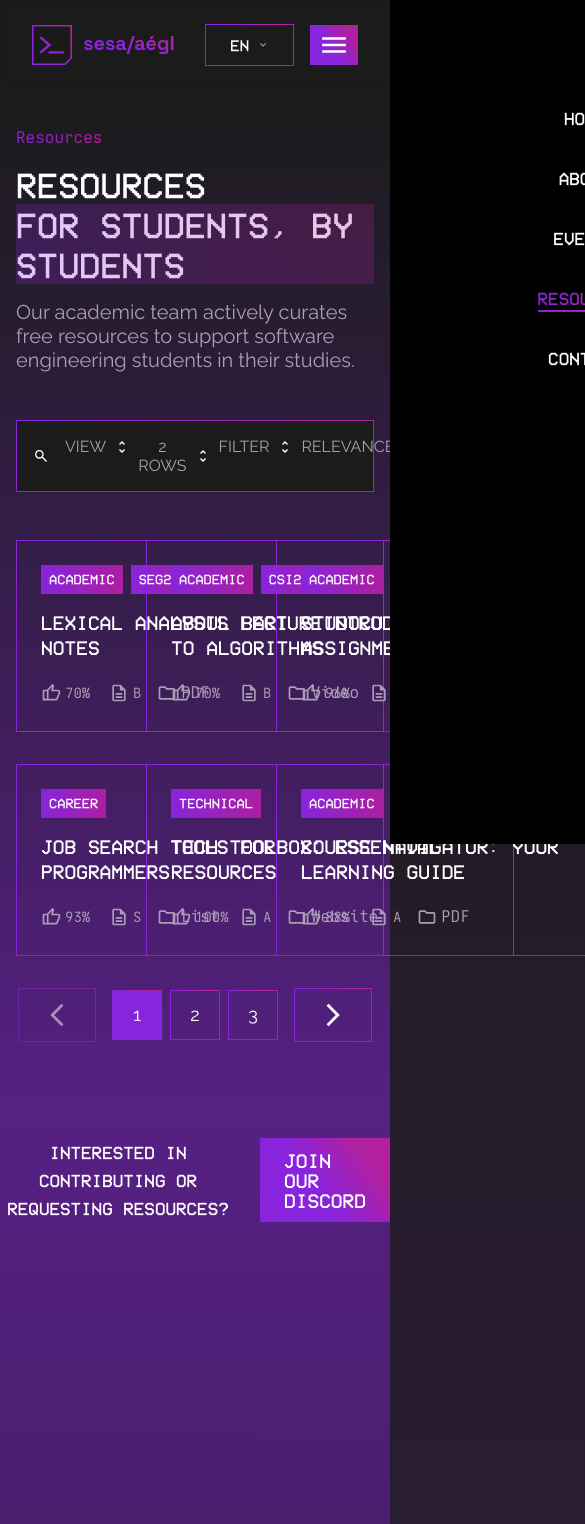
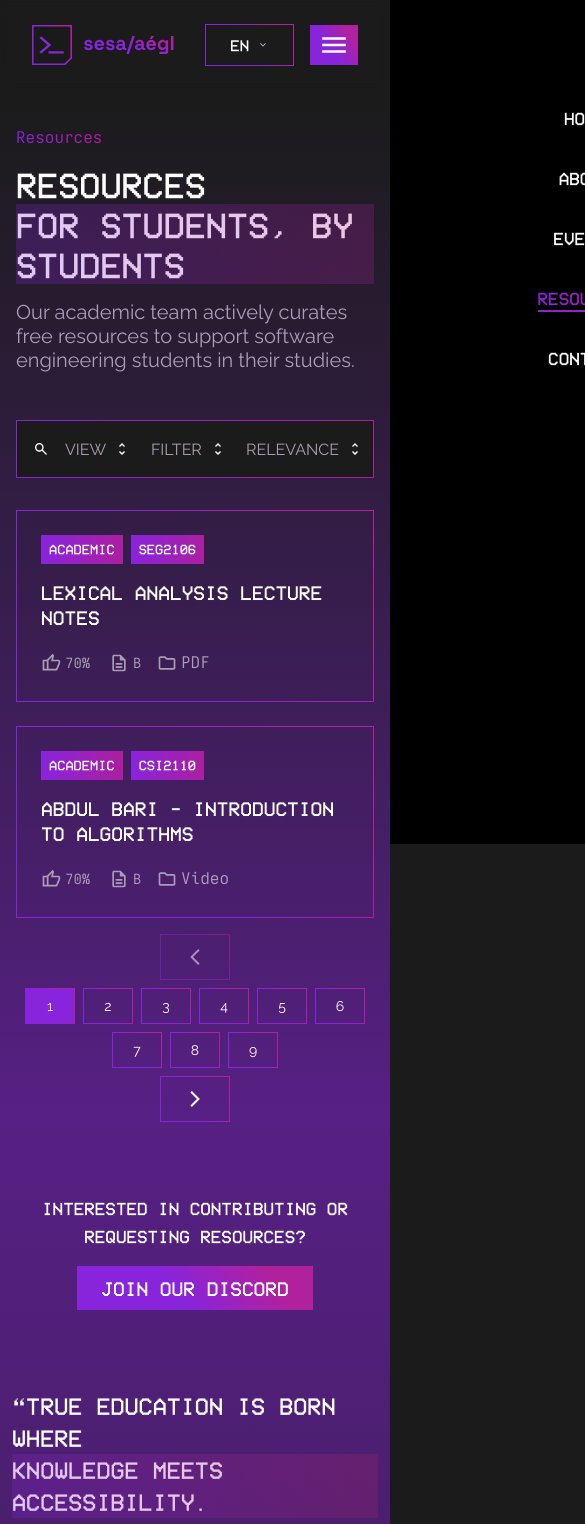
Before and after one commit to 8x5y1a/sesa-website, a Next.js app: page /en/ResourcesPage in a window 390 px wide. Shown: the top 1524 px of the page, 585 px wide, since content can reach past the window. Built offline with nearby package versions, Linux system fonts and the light colour scheme; grey boxes are pictures that could not be loaded.

Commit message:
83 make resources page mobile friendly (#91)
* Resource browse section mobile init

* Most of resource page now mobile friendly, some small changes to navbar and layout.tsx

* Finalized styling

* Removed unused pageSize variable

* Resolving some of copilots reviews

```diff
--- a/i18n/en.json
+++ b/i18n/en.json
@@ -132,7 +132,7 @@
         "contributing_heading": "Interested in contributing or requesting resources?",
         "btn_join_discord": "Join Our Discord",
         "education_quote_1": "True education is born where",
-        "education_quote_1_hl": "knowledge meets accessibility",
+        "education_quote_1_hl": "knowledge meets accessibility.",
         "education_quote_2": "SESA's academic team is proud to stand at that intersection",
         "academic_lead": "Academic Lead",
         "btn_join_team": "Join Our Team",
--- a/src/app/[locale]/ResourcesPage/components/FooterSection.tsx
+++ b/src/app/[locale]/ResourcesPage/components/FooterSection.tsx
@@ -9,21 +9,15 @@ const FooterSection: React.FC = () => {
     return (
         <>
             {/* CTA Section */}
-            <div className="mt-16 flex items-center justify-center gap-6">
-                <div className="flex flex-col items-center text-center">
-                    <h2 className="mb-8 font-heading text-lg uppercase">
-                        {t("contributing_heading")}
-                    </h2>
-                </div>
-                <div className="flex -translate-y-4 transform items-center justify-center">
-                    <Button href="#" className="font-heading text-xl uppercase">
-                        {t("btn_join_discord")}
-                    </Button>
-                </div>
+            <div className="mt-10 flex flex-col items-center justify-center gap-4 px-4 text-center sm:flex-row sm:gap-6">
+                <h2 className="font-heading text-lg uppercase">{t("contributing_heading")}</h2>
+                <Button href="#" className="font-heading text-xl uppercase">
+                    {t("btn_join_discord")}
+                </Button>
             </div>
 
             {/* Ange quote section */}
-            <div className="my-36 flex h-[45rem] items-center justify-start gap-12 align-middle">
+            <div className="my-20 flex flex-col-reverse items-center justify-start gap-12 px-3 align-middle md:my-36 md:h-[45rem] md:flex-row">
                 {/* Grid Gradient Back */}
                 <div className="grid-overlay-left md:h-[43.93rem] md:w-[53vw]"></div>
 
@@ -31,7 +25,7 @@ const FooterSection: React.FC = () => {
                     <Image
                         src="/resources-page/ange-quote.png"
                         alt="SESA Group Photo"
-                        className="h-[500px] w-auto object-contain"
+                        className="w-auto object-contain md:h-[500px]"
                         width={703}
                         height={700}
                     />
@@ -44,7 +38,6 @@ const FooterSection: React.FC = () => {
                             {t("education_quote_1_hl")}
                             <div className="absolute right-0 top-0 h-full w-0 animate-highlight [background:linear-gradient(55.37deg,_rgba(136,_36,_220,_0.25),_rgba(177,_33,_97,_0.25))]"></div>
                         </span>
-                        {". "}
                         {t("education_quote_2")}.”
                     </div>
                     <div className="my-3 flex items-center gap-4">
@@ -61,7 +54,7 @@ const FooterSection: React.FC = () => {
                         </div>
                     </div>
                     {/* Call To Action Button */}
-                    <div className="mt-6">
+                    <div className="mt-10 md:mt-6">
                         <Button
                             href="/pages/TeamPage"
                             className="relative z-10 font-heading text-lg uppercase"
--- a/src/app/[locale]/ResourcesPage/components/ResourceCard.tsx
+++ b/src/app/[locale]/ResourcesPage/components/ResourceCard.tsx
@@ -39,7 +39,7 @@ export const ResourceCard = ({
 
     return (
         <div
-            className="outline-gradient relative h-[12rem] w-[23rem] p-6 font-heading transition-all"
+            className="outline-gradient relative h-[12rem] p-6 font-heading transition-all md:w-[23rem]"
             onMouseEnter={() => setShowOpen(true)}
             onMouseLeave={() => setShowOpen(false)}
         >
--- a/src/app/[locale]/ResourcesPage/components/ResourceList.tsx
+++ b/src/app/[locale]/ResourcesPage/components/ResourceList.tsx
@@ -23,18 +23,16 @@ const ResourceList: React.FC<ResourceListProps> = ({ currentResources, isGridMod
     };
 
     return (
-        <>
+        <div className="md:mt-12">
             <div
                 className={
-                    isGridMode ? "mt-12 grid grid-cols-3 gap-8" : "mt-12 flex flex-col gap-8"
+                    isGridMode
+                        ? "grid grid-cols-1 gap-6 sm:grid-cols-2 md:grid-cols-3"
+                        : "flex flex-col gap-6"
                 }
             >
                 {currentResources.map((resource, index) => (
-                    <ResourceCard
-                        key={index}
-                        {...resource}
-                        onOpen={() => openModal(resource)} // Pass trigger
-                    />
+                    <ResourceCard key={index} {...resource} onOpen={() => openModal(resource)} />
                 ))}
             </div>
 
@@ -45,7 +43,7 @@ const ResourceList: React.FC<ResourceListProps> = ({ currentResources, isGridMod
                     onClose={closeModal}
                 />
             )}
-        </>
+        </div>
     );
 };
 
--- a/src/app/[locale]/ResourcesPage/components/ResourceModal.tsx
+++ b/src/app/[locale]/ResourcesPage/components/ResourceModal.tsx
@@ -85,7 +85,7 @@ export const ResourceModal = ({ resource, isOpen, onClose }: ResourceModalProps)
         switch (resource.format.toLowerCase()) {
             case "pdf":
                 return (
-                    <div className="aspect-video w-full">
+                    <div className="aspect-video max-h-[80vh] w-full">
                         <iframe
                             src={resource.source}
                             title={resource.title}
--- a/src/app/[locale]/ResourcesPage/components/SearchFilterBar.tsx
+++ b/src/app/[locale]/ResourcesPage/components/SearchFilterBar.tsx
@@ -33,6 +33,7 @@ interface SearchFilterBarProps {
     }) => void;
     sortOption: string;
     setSortOption: (option: string) => void;
+    isMobile: boolean;
 }
 
 export const SearchFilterBar: React.FC<SearchFilterBarProps> = ({
@@ -46,6 +47,7 @@ export const SearchFilterBar: React.FC<SearchFilterBarProps> = ({
     setFilterOptions,
     sortOption,
     setSortOption,
+    isMobile,
 }) => {
     const t = useTranslations("resources");
 
@@ -224,7 +226,7 @@ export const SearchFilterBar: React.FC<SearchFilterBarProps> = ({
                     </div>
 
                     {/* Row Selector */}
-                    {isGridMode && (
+                    {isGridMode && !isMobile && (
                         <div ref={rowSelectorRef}>
                             <RowSelector
                                 rowsToShow={rowsToShow}
--- a/src/app/[locale]/ResourcesPage/page.tsx
+++ b/src/app/[locale]/ResourcesPage/page.tsx
@@ -1,5 +1,5 @@
 "use client";
-import { FC, useState } from "react";
+import { FC, useEffect, useState } from "react";
 import SearchFilterBar from "./components/SearchFilterBar";
 import Pagination from "@/components/Pagination";
 // import { resources, Resource } from "./utils/resourcesData";
@@ -27,8 +27,19 @@ const ResourcesPage: FC = () => {
         tier: "",
     });
     const [sortOption, setSortOption] = useState<string>("relevance");
+    const [isMobile, setIsMobile] = useState(false);
 
-    const itemsPerRow = 3;
+    // Detect mobile
+    useEffect(() => {
+        const handleResize = () => {
+            setIsMobile(window.innerWidth < 768);
+        };
+        handleResize(); // Run on mount
+        window.addEventListener("resize", handleResize);
+        return () => window.removeEventListener("resize", handleResize);
+    }, []);
+
+    const itemsPerRow = isGridMode ? (isMobile ? 1 : 3) : 1;
 
     // Filter resources based on search term and filter options
     const filteredResources = resources.filter(resource => {
@@ -86,7 +97,7 @@ const ResourcesPage: FC = () => {
     return (
         <div className="min-h-screen bg-gradient-to-b from-gray-100 via-blueviolet-200 to-[#361D49] text-white">
             {/* Main Content Container */}
-            <div className="container relative z-10 mx-auto max-w-7xl px-4 py-8">
+            <div className="container relative z-10 mx-auto w-full px-4 py-8 md:max-w-7xl">
                 <Header />
                 {/* Pass state and handlers to SearchFilterBar */}
                 <SearchFilterBar
@@ -100,6 +111,7 @@ const ResourcesPage: FC = () => {
                     setFilterOptions={setFilterOptions}
                     sortOption={sortOption}
                     setSortOption={setSortOption}
+                    isMobile={isMobile}
                 />
 
                 {/* Resources Grid or Row */}
--- a/src/app/[locale]/layout.tsx
+++ b/src/app/[locale]/layout.tsx
@@ -49,9 +49,11 @@ export default async function RootLayout({
                 className={`${geistSans.variable} ${geistMono.variable} ${raleway.variable} bg-[#1b1b1b] bg-gradient-to-b from-[#1b1b1b] to-[#381e4b] font-sans antialiased`}
             >
                 <NextIntlClientProvider messages={messages}>
-                    <Navbar />
-                    <main>{children}</main>
-                    <Footer />
+                    <div className="overflow-x-hidden">
+                        <Navbar />
+                        <main>{children}</main>
+                        <Footer />
+                    </div>
                 </NextIntlClientProvider>
             </body>
         </html>
--- a/src/components/Navbar.tsx
+++ b/src/components/Navbar.tsx
@@ -98,7 +98,7 @@ export default function Navbar() {
 
     return (
         <>
-            <header className="fixed left-0 right-0 top-0 z-50 flex items-center justify-between bg-transparent px-8 py-6 backdrop-blur-sm md:px-12 lg:px-20 xl:px-32 2xl:px-64">
+            <header className="fixed left-0 right-0 top-0 z-50 flex w-screen items-center justify-between bg-transparent px-8 py-6 backdrop-blur-sm md:px-12 lg:px-20 xl:px-32 2xl:px-64">
                 <div className="flex items-center gap-3">
                     <Link href="/">
                         <Image width={40} height={40} src="/sesa-logo.svg" alt="SESA Logo" />
--- a/src/components/Pagination.tsx
+++ b/src/components/Pagination.tsx
@@ -23,44 +23,53 @@ const Pagination: FC<PaginationProps> = ({ currentPage, totalPages, onPageChange
     };
 
     return (
-        <div className="mt-8 flex items-center justify-center gap-4">
-            {/* Previous Button with SVG */}
+        <div className="mt-4 flex flex-wrap items-center justify-center gap-2 sm:gap-4 md:mt-8">
+            {/* Previous Button */}
             <Button
                 variant="outline"
                 onClick={handlePrev}
                 disabled={currentPage === 1}
-                className={`flex items-center justify-center ${currentPage === 1 ? "cursor-not-allowed opacity-50" : ""}`}
+                className={`flex items-center justify-center p-2 ${currentPage === 1 ? "cursor-not-allowed opacity-50" : ""}`}
             >
                 <Image
                     src="/resources-page/arrow_backword.svg"
                     alt="Previous"
-                    width={28}
-                    height={28}
+                    width={20}
+                    height={20}
+                    className="sm:h-[28px] sm:w-[28px]"
                 />
             </Button>
 
             {/* Page Numbers */}
-            <div className="flex gap-2">
+            <div className="flex flex-wrap justify-center gap-2">
                 {Array.from({ length: totalPages }, (_, index) => (
                     <Button
                         key={index}
                         variant="outline"
                         onClick={() => onPageChange(index + 1)}
-                        className={`flex h-[50px] w-[50px] items-center justify-center ${currentPage === index + 1 ? "bg-blueviolet-100" : ""}`}
+                        className={`flex h-[36px] w-[36px] items-center justify-center text-sm sm:h-[50px] sm:w-[50px] sm:text-lg ${
+                            currentPage === index + 1 ? "bg-blueviolet-100" : ""
+                        }`}
                     >
-                        <span className="text-lg">{index + 1}</span>
+                        {index + 1}
                     </Button>
                 ))}
             </div>
 
-            {/* Next Button with SVG */}
+            {/* Next Button */}
             <Button
                 variant="outline"
                 onClick={handleNext}
                 disabled={currentPage === totalPages}
-                className={`flex items-center justify-center ${currentPage === totalPages ? "cursor-not-allowed opacity-50" : ""}`}
+                className={`flex items-center justify-center p-2 ${currentPage === totalPages ? "cursor-not-allowed opacity-50" : ""}`}
             >
-                <Image src="/resources-page/arrow_forward.svg" alt="Next" width={28} height={28} />
+                <Image
+                    src="/resources-page/arrow_forward.svg"
+                    alt="Next"
+                    width={20}
+                    height={20}
+                    className="sm:h-[28px] sm:w-[28px]"
+                />
             </Button>
         </div>
     );
```
